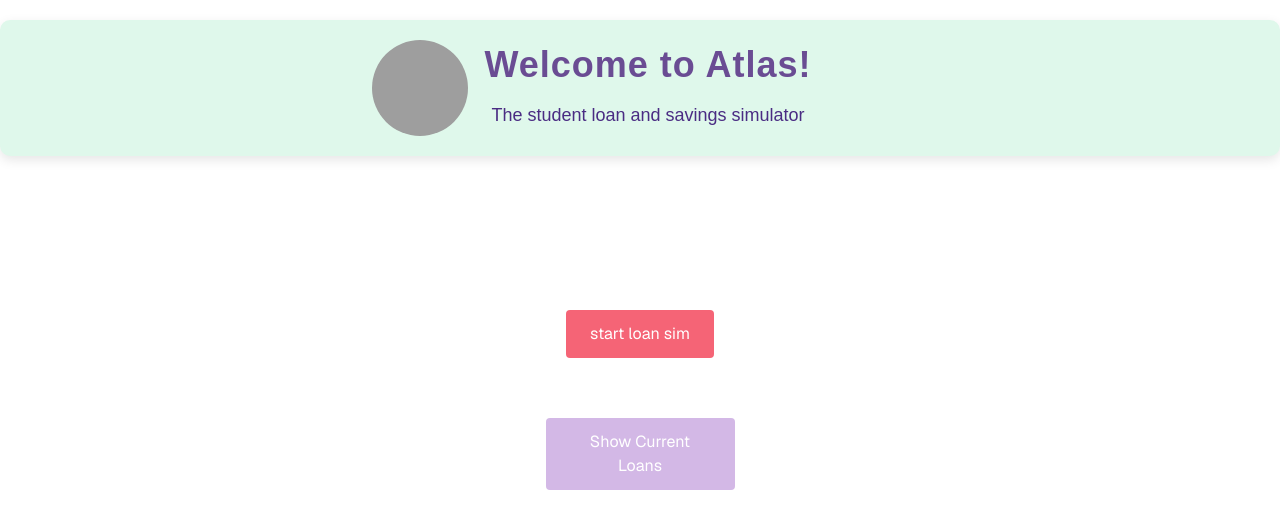
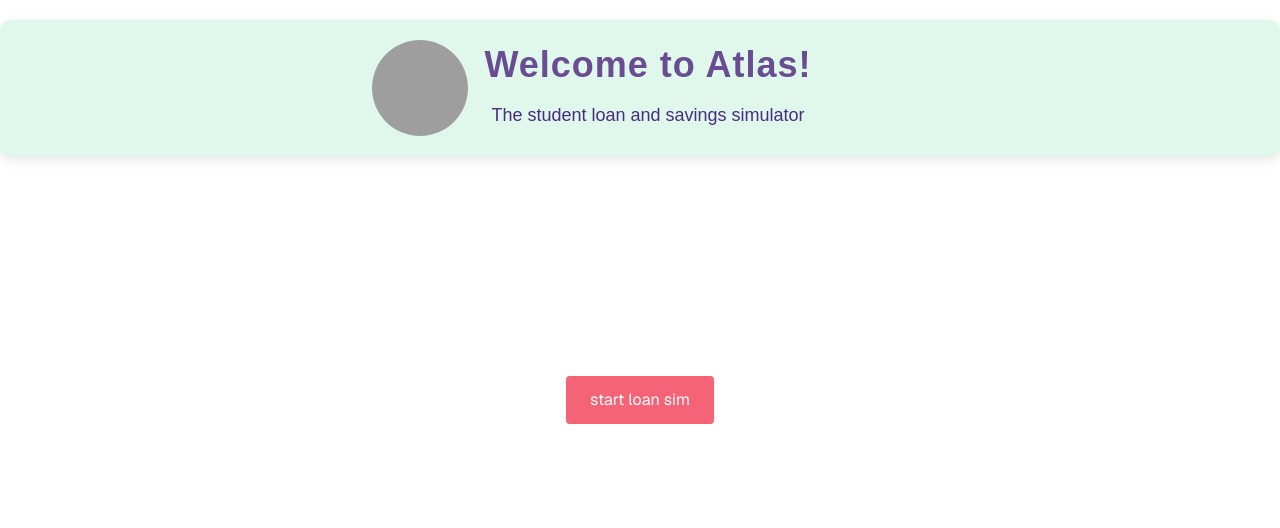
Before and after one commit to saraliszeski/loanSim, a Next.js app: page / in a window 1280 px wide. Shown: the top 528 px of the page. Built offline with nearby package versions, Linux system fonts and the light colour scheme; grey boxes are pictures that could not be loaded.

Commit message:
allow (buggy) rerun

```diff
--- a/app/page.tsx
+++ b/app/page.tsx
@@ -100,6 +100,7 @@ export default function Home() {
     setShowSavingsFieldsButton(false)
     setShowFields(false);
     setShowSimulationParams(true);
+    setShowSimResult(false);
    // setSimStarted(false);
     setShowCreationButtons(false);
   }
@@ -195,8 +196,8 @@ export default function Home() {
 
         {showSimulationParams && <SimulationConfiguration onAddConfig={handleAddSimConfig}/>}
 
-        {showLoanList && <LoanList loans={loans} onSave={handleLoanSave} onDelete={handleLoanDelete} /> }
-        <Button className="specialButton" onClick={showCurrentLoans} text="Show Current Loans" />
+        {simStarted && showLoanList && <LoanList loans={loans} onSave={handleLoanSave} onDelete={handleLoanDelete} /> }
+        {simStarted &&  <Button className="specialButton" onClick={showCurrentLoans} text="Show Current Loans" /> }
 
 
         {showFields && (
@@ -208,6 +209,7 @@ export default function Home() {
         {showRunSimButton && <Button text="Run Simulation" onClick={runSimulation} /> }
 
         {showSimResult && <StringDisplay text={simResult} />}
+        {showSimResult && <Button text="Rerun Simulation" onClick={promptSimulationParameters} /> }
       </main>
     </div>
   );
```
